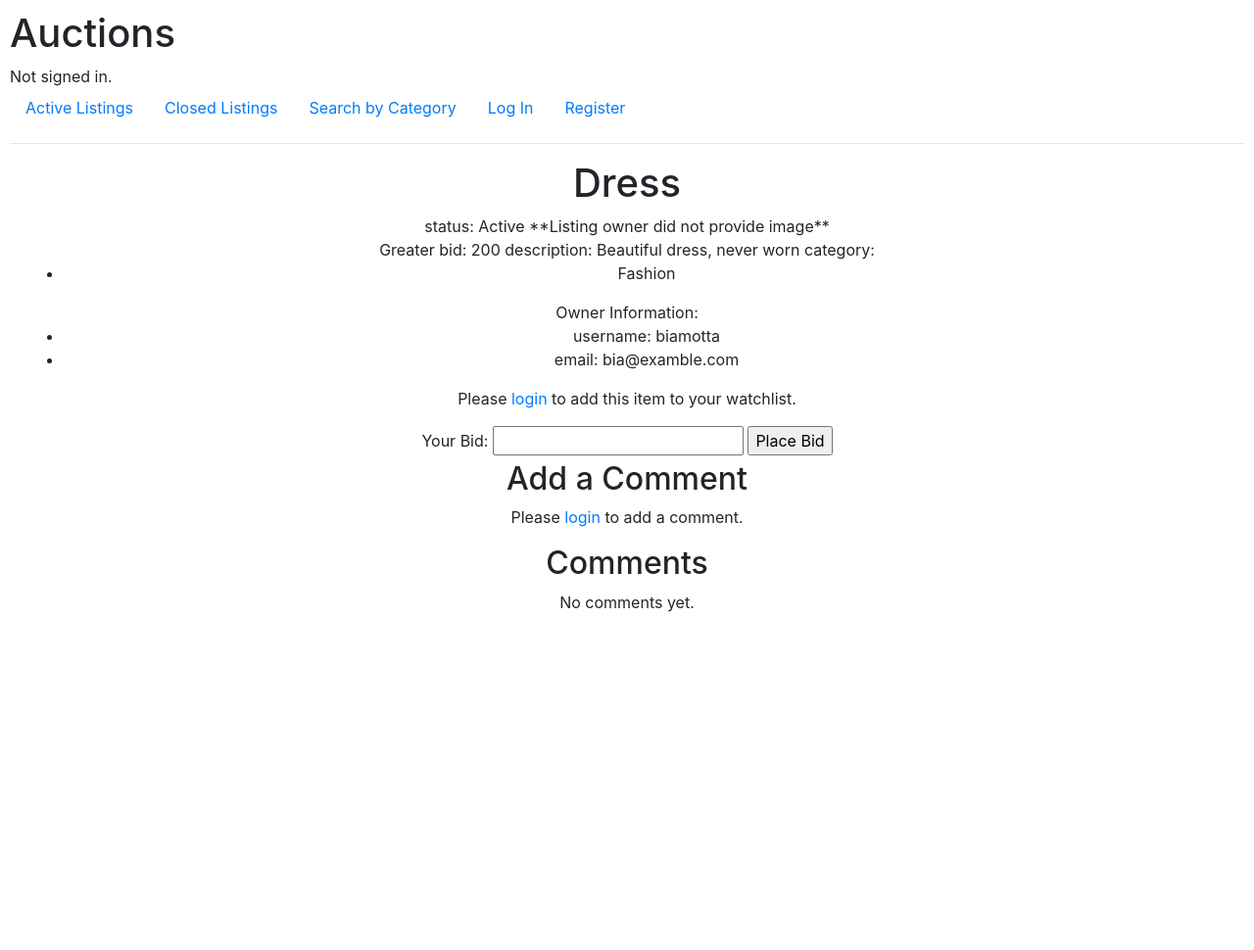
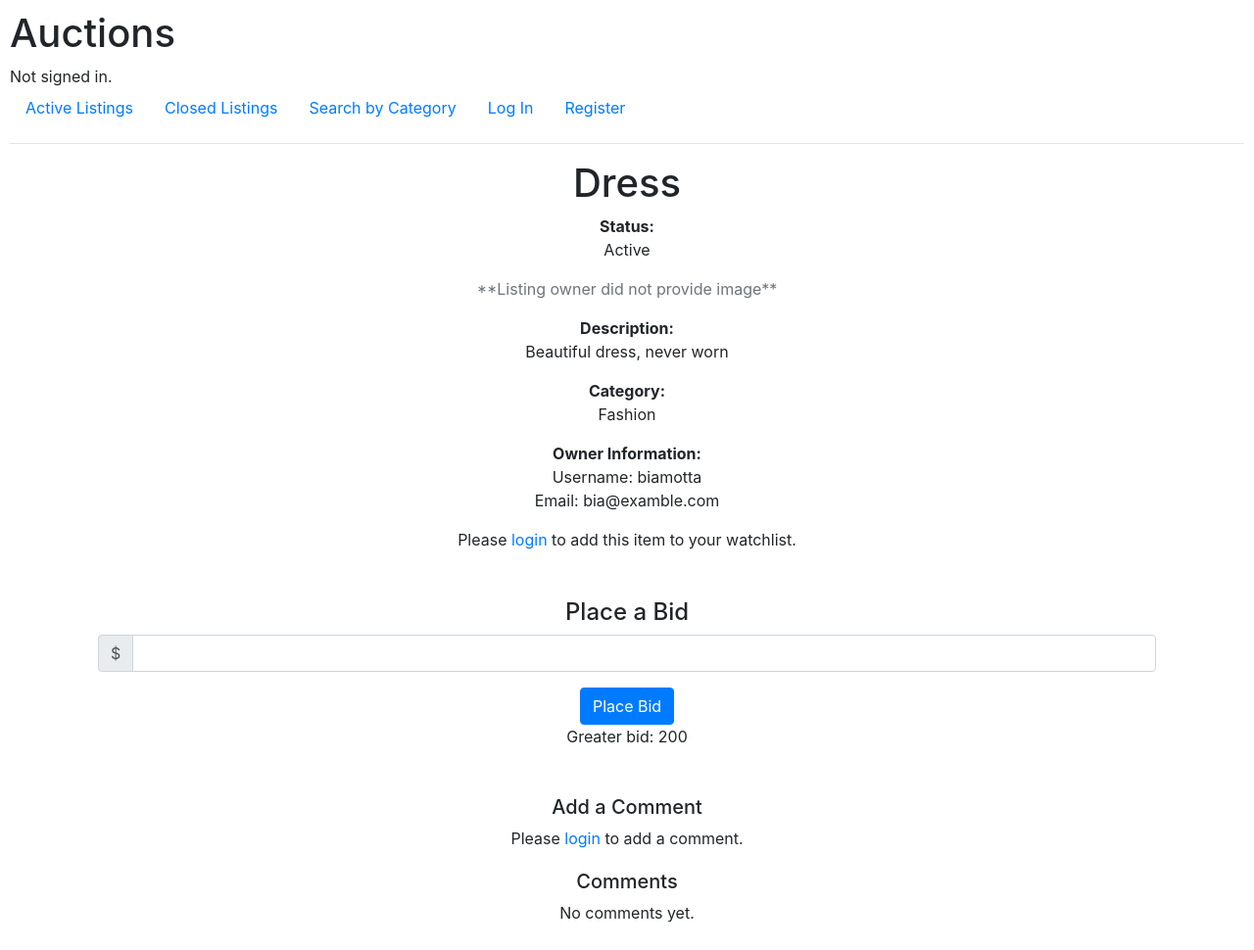
Before and after one commit to WladRamos/HarvardX-CS50W-Projects, a Django app: page /listing/1/ in a window 1280 px wide. Shown: the whole page at 98% size. Before the commit the page ends 625 px from the top, so only its background shows below. Run offline with Django 3.2, Linux system fonts and the light colour scheme; data comes from the database, SQL or seed files in the repository; both versions use the stored data as it was after the commit; some libraries are stand-ins or nearby versions.

Commit message:
End of project 2 commerce

```diff
--- a/Projects/commerce/auctions/static/auctions/styles.css
+++ b/Projects/commerce/auctions/static/auctions/styles.css
@@ -1,13 +1,3 @@
 body {
     padding: 10px;
 }
-
-#clickableDiv {
-    width: 300px;
-    height: 200px;
-    background-color: lightblue;
-    display: flex;
-    justify-content: center;
-    align-items: center;
-    text-align: center;
-}
--- a/Projects/commerce/auctions/templates/auctions/layout.html
+++ b/Projects/commerce/auctions/templates/auctions/layout.html
@@ -6,6 +6,49 @@
         <title>{% block title %}Auctions{% endblock %}</title>
         <link rel="stylesheet" href="https://stackpath.bootstrapcdn.com/bootstrap/4.4.1/css/bootstrap.min.css" integrity="sha384-Vkoo8x4CGsO3+Hhxv8T/Q5PaXtkKtu6ug5TOeNV6gBiFeWPGFN9MuhOf23Q9Ifjh" crossorigin="anonymous">
         <link href="{% static 'auctions/styles.css' %}" rel="stylesheet">
+        {% block style %}
+            <style>
+                .custom-card-link {
+                text-decoration: none;
+                color: inherit;
+                }
+
+                .custom-card-link {
+                    text-decoration: none;
+                    color: inherit;
+                }
+
+                .custom-card-link:hover {
+                    text-decoration: none;
+                    color: inherit;
+                }
+
+                .custom-card {
+                    background-color: #f8f9fa;
+                    padding: 20px;
+                    border-radius: 10px;
+                    box-shadow: 0px 0px 10px rgba(0, 0, 0, 0.1);
+                }
+
+                .custom-card:hover {
+                    box-shadow: 0px 0px 15px rgba(0, 0, 0, 0.2);
+                }
+
+                .custom-card img {
+                    max-width: 100%;
+                    height: auto;
+                    width: 200px;
+                }
+
+                .text-muted {
+                    color: #6c757d;
+                }
+
+                h2{
+                    text-align: center;
+                }
+            </style>
+        {% endblock %}
     </head>
     <body>
         <h1>Auctions</h1>
@@ -33,7 +76,7 @@
             </li>
             {% if user.is_authenticated %}
                 <li class="nav-item">
-                    <a class="nav-link" href="{% url 'watchlist_page' %}">Your Watchlist</a>
+                    <a class="nav-link" href="{% url 'watchlist_page' %}">Watchlist</a>
                 </li>
             {% endif %}
             {% if user.is_authenticated %}
--- a/Projects/commerce/auctions/templates/auctions/listing.html
+++ b/Projects/commerce/auctions/templates/auctions/listing.html
@@ -1,84 +1,126 @@
 {% extends 'auctions/layout.html' %}
+
+{% block title %}{{ listing.title }}{% endblock %}
 
 {% block body %}
 <div class="container-fluid text-center">
     <h1>{{ listing.title }}</h1>
 
-    status: {% if listing.status %}Active{% else %}Closed{% endif %}
+    <strong>Status:</strong> <p>{% if listing.status %}Active{% else %}Closed{% endif %}</p>
 
     {% if is_owner %}
+        {% if listing.status %}
             <form action="{% url 'close_auction' listing.id %}" method="POST">
                 {% csrf_token %}
-        <input type="submit" value="Close Auction">
+                <input type="submit" value="Close Auction" class="btn btn-danger">
             </form>
+        {% else %}
+            <button class="btn btn-danger" disabled>Auction Closed</button>
+        {% endif %}
     {% endif %}
 
     {% if listing.url %}
-        <img style="width: 200px; height: auto;" src="{{ listing.url }}" alt="{{ listing.title }} Image"><br>
+        <div class="container my-3 custom-card">
+            <div class="row">
+                <div class="col-12">
+                    <img src="{{ listing.url }}" class="img-fluid rounded mx-auto d-block" alt="{{ listing.title }} Image" style="max-width: 300px;">
+                </div>
+            </div>
+        </div>
     {% else %}
-        **Listing owner did not provide image**<br>
+        <p class="text-muted">**Listing owner did not provide image**</p>
     {% endif %}
 
-    {{price_type}}: {{ price }}
+    <div class="container mt-3">
+        <div class="row">
+            <div class="col-md-12">
 
-    description: {{ listing.description }}
+                <strong>Description:</strong> <p>{{ listing.description }}</p>
 
-    category:
-    <ul>
+                <strong>Category:</strong>
+                <ul class="list-unstyled">
                     {% for category in categories %}
-            <li>{{ category }}</li>
+                    <li>{{ category }} </li>
                     {% endfor %}
                 </ul>
 
-    Owner Information:
-    <ul>
-        <li>username: {{ listing.owner.username }}</li>
-        <li>email: {{ listing.owner.email }}</li>
+                <strong>Owner Information:</strong>
+                <ul class="list-unstyled">
+                    <li>Username: {{ listing.owner.username }}</li>
+                    <li>Email: {{ listing.owner.email }}</li>
                 </ul>
 
                 {% if listing.status %}
-
                     <form action="{% url 'watchlist' listing.id %}" method="POST">
                         {% csrf_token %}
                         {% if request.user.is_authenticated %}
-                <input type="submit" value="{% if is_in_watchlist %}Remove from Watchlist{% else %}Add to Watchlist{% endif %}">
+                            <input type="submit" value="{% if is_in_watchlist %}Remove from Watchlist{% else %}Add to Watchlist{% endif %}" class="btn btn-primary">
                         {% else %}
                             <p>Please <a href="{% url 'login' %}">login</a> to add this item to your watchlist.</p>
                         {% endif %}
-        </form>
-
-        <form action="{% url 'make_bid' listing.id %}" method="POST">
-            {% csrf_token %}
-            <label for="bid_value">Your Bid:</label>
-            <input type="number" name="bid_value" id="bid_value" min="{% if price_type == 'Starting bid' %}{{ price }}{% else %}{{ price|add:1 }}{% endif %}" required>
-            <input type="submit" value="Place Bid">
                     </form>
                 {% else %}
                     {% if is_winner %}
                     <h2>Congratulations! You have won this auction.</h2>
                     {% endif %}
                 {% endif %}
+            </div>
+        </div>
+    </div>
 
+    {% if listing.status %}
+        <div class="container mt-3">
+            <div class="row">
+                <div class="col-md-12">
+                    <div class="container mt-3">
+                        <h4>Place a Bid</h4>
+                        <form action="{% url 'make_bid' listing.id %}" method="POST">
+                            {% csrf_token %}
+                            <div class="input-group mb-3">
+                                <div class="input-group-prepend">
+                                    <span class="input-group-text">$</span>
+                                </div>
+                                <input type="number" name="bid_value" id="bid_value" class="form-control" min="{% if price_type == 'Starting bid' %}{{ price }}{% else %}{{ price|add:1 }}{% endif %}" required>
+                            </div>
+                            <input type="submit" value="Place Bid" class="btn btn-primary">
+                        </form>
+                        <p>{{price_type}}: {{ price }}</p>
+                    </div>
+                </div>
+            </div>
+        </div>
+    {% endif %}
 
-    <!-- Formulário de Comentário -->
-    <h2>Add a Comment</h2>
+    <div class="container mt-3">
+        <div class="row">
+            <div class="col-md-12">
+                <div class="container mt-3">
+
+                    <div>
+                        <h5>Add a Comment</h5>
                         {% if user.is_authenticated %}
                         <form method="post" action="{% url 'comments' listing.id %}">
                             {% csrf_token %}
-        <textarea name="comment" rows="4" cols="50" placeholder="Enter your comment"></textarea>
+                            <textarea name="comment" rows="4" cols="50" class="form-control" placeholder="Enter your comment"></textarea>
                             <br>
-        <button type="submit">Submit</button>
+                            <button type="submit" class="btn btn-primary">Submit</button>
                         </form>
                         {% else %}
                         <p>Please <a href="{% url 'login' %}">login</a> to add a comment.</p>
                         {% endif %}
+                    </div>
 
-    <!-- Comentários -->
-    <h2>Comments</h2>
+                    <div class="mb-3" style="margin-top: 20px;">
+                        <h5>Comments</h5>
                         {% for comment in comments %}
                             <p>{{ comment.author.username }}: {{ comment.comment }}</p>
                         {% empty %}
                             <p>No comments yet.</p>
                         {% endfor %}
                     </div>
+                </div>
+            </div>
+        </div>
+    </div>
+</div>
 {% endblock %}
```
Also changed, not shown: Projects/commerce/auctions/templates/auctions/categories.html (+4 -4 lines), Projects/commerce/auctions/templates/auctions/category_listings.html (+28 -12 lines), Projects/commerce/auctions/templates/auctions/closed_listings.html (+18 -15 lines), Projects/commerce/auctions/templates/auctions/index.html (+18 -15 lines), Projects/commerce/auctions/templates/auctions/new_listing.html (+37 -41 lines), Projects/commerce/auctions/templates/auctions/watchlist.html (+25 -13 lines), Projects/commerce/db.sqlite3. Lines whose indentation alone changed are shown as unchanged.
